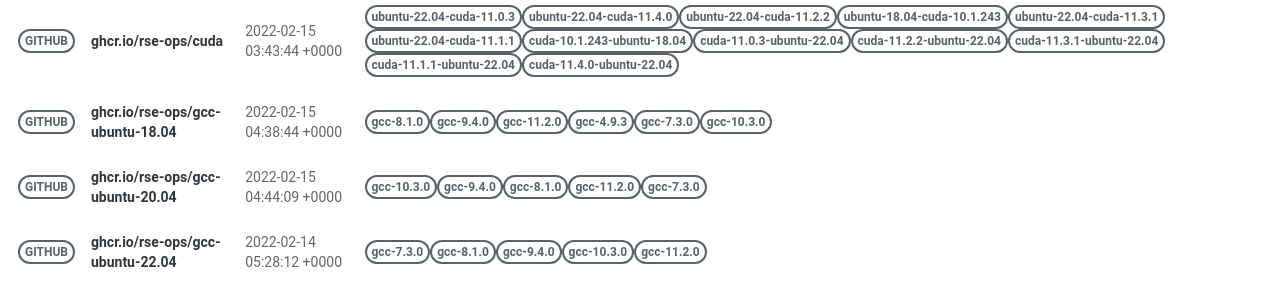
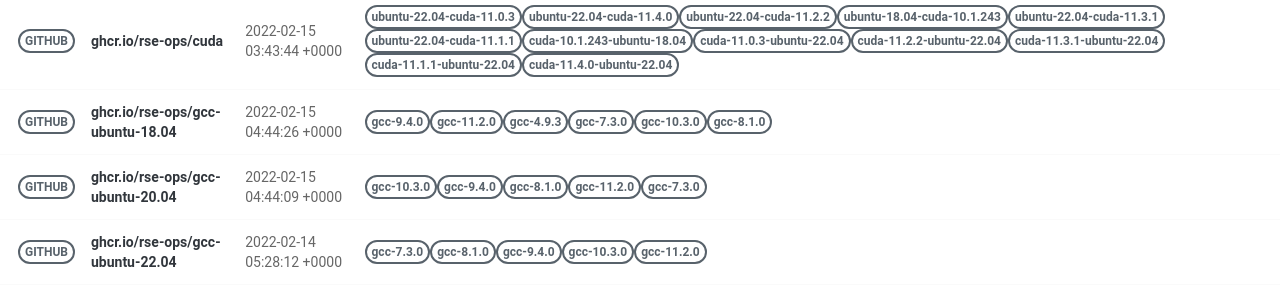
Before and after one commit to rse-ops/docker-images, a Jekyll site: the page built from pages/index.md, in a window 1280 px wide. Shown: the part 502-801 px from the top of the page. Built offline with Jekyll 4.4.1, drawn with Linux system fonts in a browser that asks for light colours; nearby versions of some CDN libraries; part of the change alters nothing that is shown.

Commit message:
Automated push to update library 2022-02-15

```diff
--- a/_library/ghcr.io-rse-ops-gcc-ubuntu-18.04.md
+++ b/_library/ghcr.io-rse-ops-gcc-ubuntu-18.04.md
@@ -1,14 +1,11 @@
 ---
 layout: container
 name: ghcr.io/rse-ops/gcc-ubuntu-18.04
-updated_at: 2022-02-15 04:38:44.761269
+updated_at: 2022-02-15 04:44:26.699358
 
 
 container_url: https://github.com/orgs/rse-ops/packages/container/package/gcc-ubuntu-18.04
 versions:
- - tag: gcc-8.1.0
-   dockerfile: https://github.com/rse-ops/docker-images/blob/main/ubuntu/gcc/Dockerfile
-   manifest: https://crane.ggcr.dev/manifest/ghcr.io/rse-ops/gcc-ubuntu-18.04:gcc-8.1.0
  - tag: gcc-9.4.0
    dockerfile: https://github.com/rse-ops/docker-images/blob/main/ubuntu/gcc/Dockerfile
    manifest: https://crane.ggcr.dev/manifest/ghcr.io/rse-ops/gcc-ubuntu-18.04:gcc-9.4.0
@@ -24,5 +21,8 @@ versions:
  - tag: gcc-10.3.0
    dockerfile: https://github.com/rse-ops/docker-images/blob/main/ubuntu/gcc/Dockerfile
    manifest: https://crane.ggcr.dev/manifest/ghcr.io/rse-ops/gcc-ubuntu-18.04:gcc-10.3.0
+ - tag: gcc-8.1.0
+   dockerfile: https://github.com/rse-ops/docker-images/blob/main/ubuntu/gcc/Dockerfile
+   manifest: https://crane.ggcr.dev/manifest/ghcr.io/rse-ops/gcc-ubuntu-18.04:gcc-8.1.0
 
 ---
```
